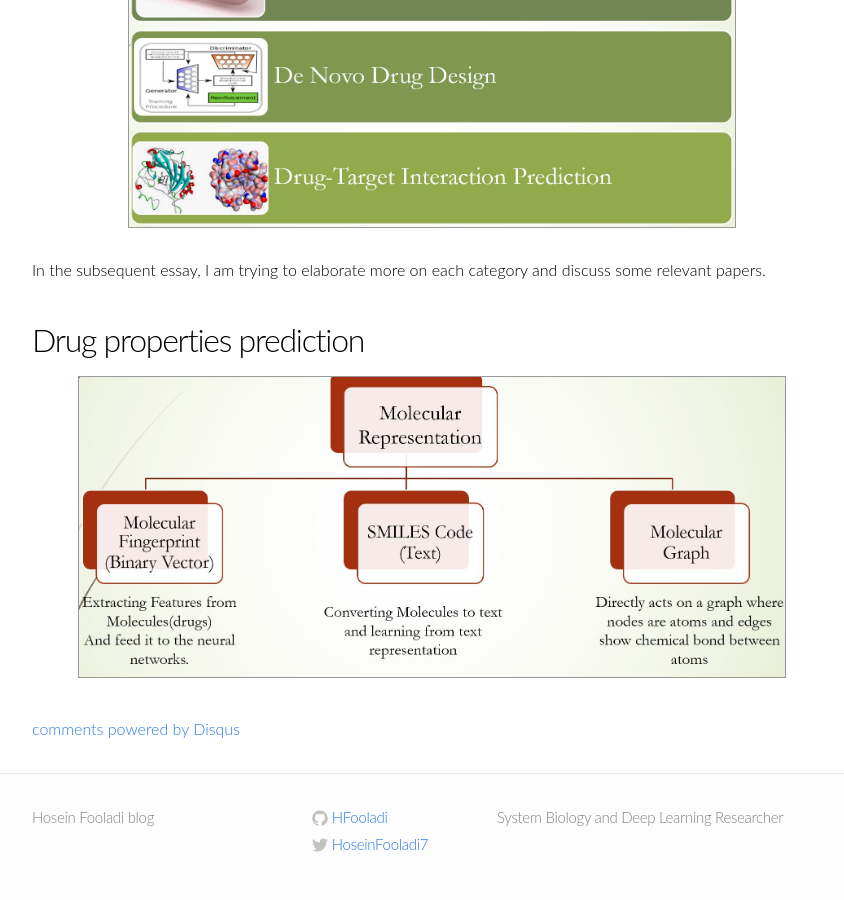
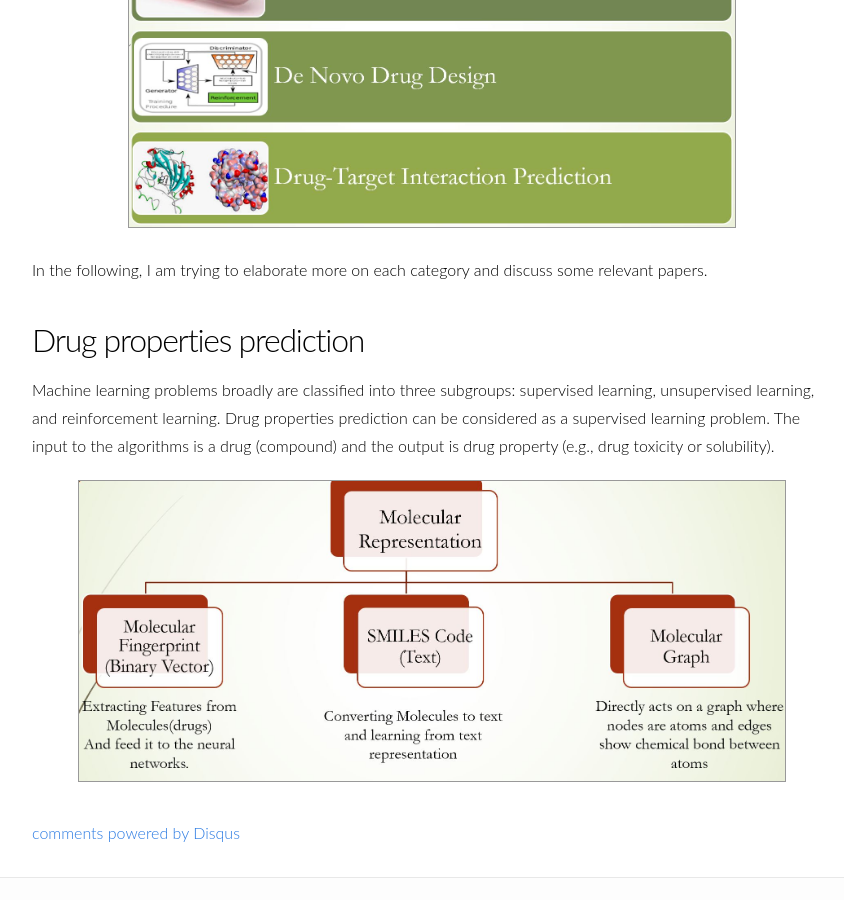
Before and after one commit to HFooladi/HFooladi.github.io, a Jekyll site: the page built from _posts/2018-10-31-Review_DL_Drug.md, in a window 1280 px wide and 900 px high, scrolled down 717 px. Shown: the whole window, without its empty margins (208-1052 px from the left). Built offline with Jekyll 4.4.1, drawn with Linux system fonts in a browser that asks for light colours; comment, search, counter and statistics services are not loaded.

Commit message:
Update 2018-10-31-Review_DL_Drug.md

```diff
--- a/_posts/2018-10-31-Review_DL_Drug.md
+++ b/_posts/2018-10-31-Review_DL_Drug.md
@@ -20,9 +20,11 @@ I can divide the application of deep learning in drug discovery into three diffe
 <img src="/assets/Review_DL_Drug/AI_Drug.JPG" height="300">
 </div>
 
-In the subsequent essay, I am trying to elaborate more on each category and discuss some relevant papers.
+In the following, I am trying to elaborate more on each category and discuss some relevant papers.
 
 ## Drug properties prediction
+
+Machine learning problems broadly are classified into three subgroups: supervised learning, unsupervised learning, and reinforcement learning. Drug properties prediction can be considered as a supervised learning problem. The input to the algorithms is a drug (compound) and the output is drug property (e.g., drug toxicity or solubility).
 
 <div class="imgcap">
 <img src="/assets/Review_DL_Drug/Representation.JPG" height="300">
```
